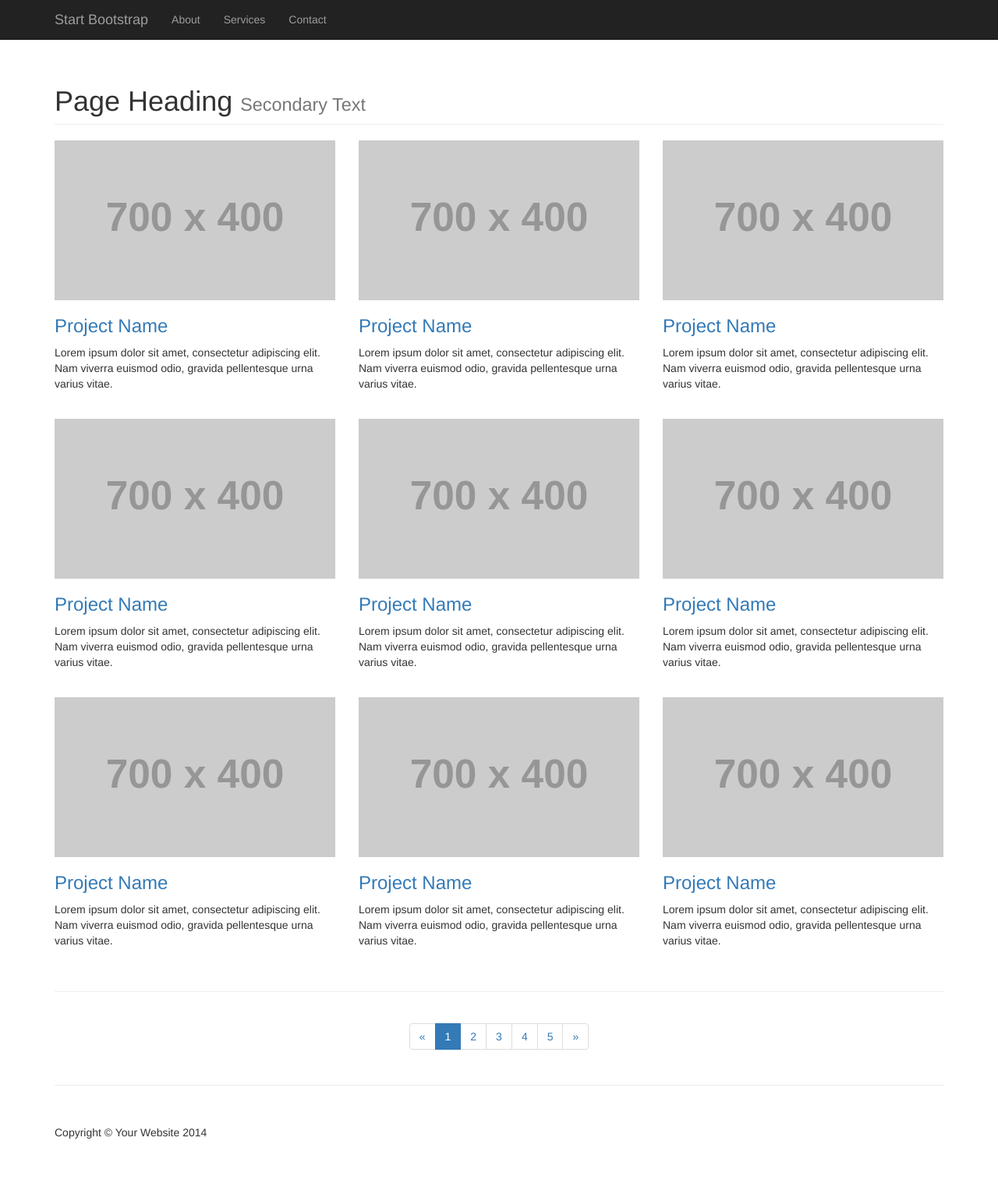
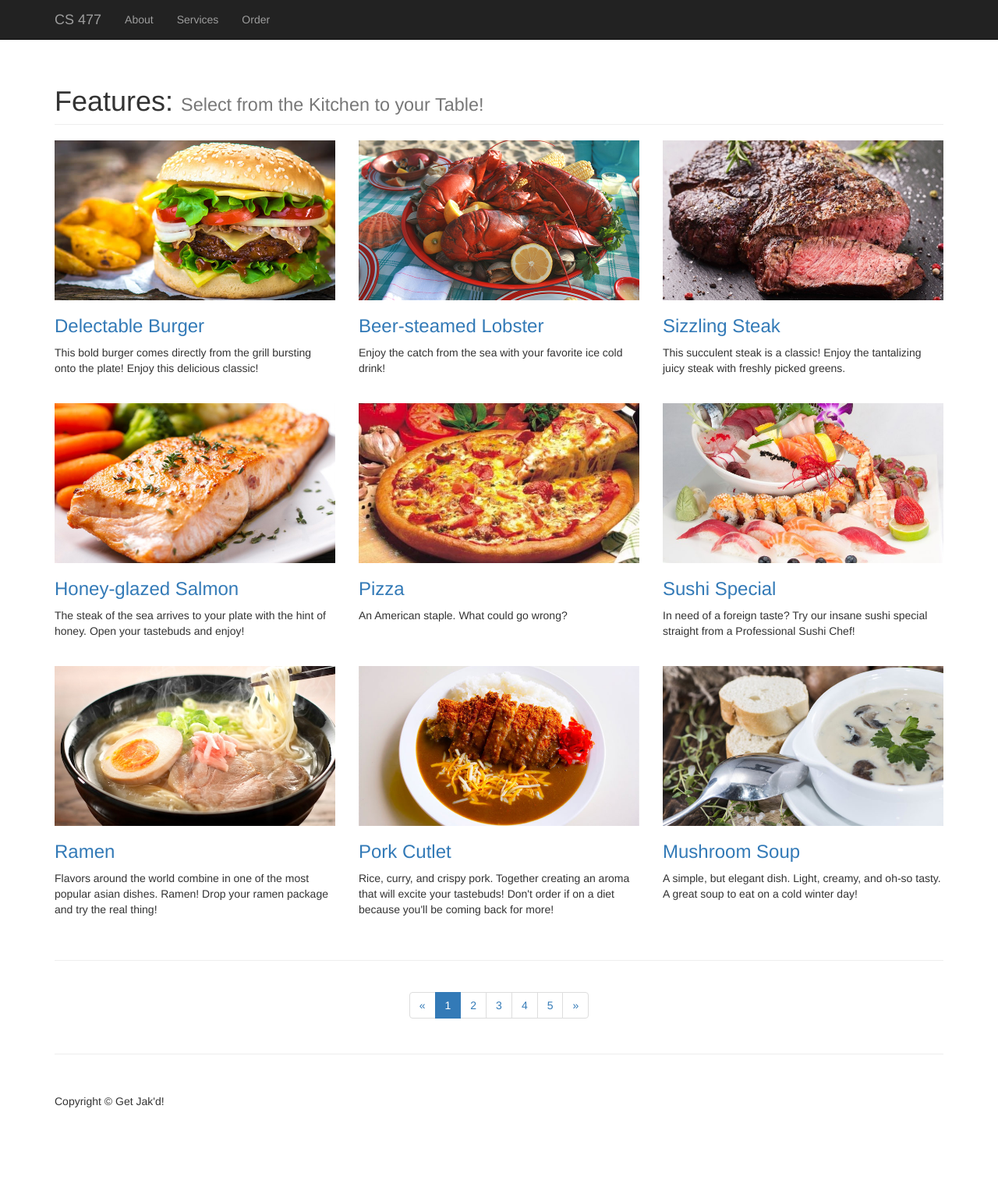
Before and after one commit to SuitPotato/CS477-UI-Prototype, a Django app: template CS477/MainPage/templates/MainPage/index.html in a window 1280 px wide. Shown: the whole page at 78% size. After the commit the page ends 1420 px from the top, so only its background shows below. Run offline with Django 3.2, Linux system fonts and the light colour scheme; the template is opened without the code that fills it, so the values that code supplies are empty; grey boxes labelled with a size stand in for pictures from a placeholder-image service; parts of the project's set-up code (start-up, migrations or seed data) failed here and were passed over; some libraries are stand-ins or nearby versions.

Commit message:
Working prototype

```diff
--- a/CS477/MainPage/templates/MainPage/index.html
+++ b/CS477/MainPage/templates/MainPage/index.html
@@ -9,13 +9,15 @@
     <meta name="description" content="">
     <meta name="author" content="">
 
-    <title>3 Col Portfolio - Start Bootstrap Template</title>
+    <title>CS 477 Prototype</title>
+
+	{% load staticfiles %}
 
     <!-- Bootstrap Core CSS -->
-    <link href="css/bootstrap.min.css" rel="stylesheet">
+    <link rel="stylesheet" href="{% static 'MainPage/css/bootstrap.min.css' %}" type = "text/css"/>
 
     <!-- Custom CSS -->
-    <link href="css/3-col-portfolio.css" rel="stylesheet">
+    <link href="{% static "mainpage/css/3-col-portfolio.css" %}" rel="stylesheet">
 
     <!-- HTML5 Shim and Respond.js IE8 support of HTML5 elements and media queries -->
     <!-- WARNING: Respond.js doesn't work if you view the page via file:// -->
@@ -39,7 +41,7 @@
                     <span class="icon-bar"></span>
                     <span class="icon-bar"></span>
                 </button>
-                <a class="navbar-brand" href="#">Start Bootstrap</a>
+                <a class="navbar-brand" href="#">CS 477</a>
             </div>
             <!-- Collect the nav links, forms, and other content for toggling -->
             <div class="collapse navbar-collapse" id="bs-example-navbar-collapse-1">
@@ -51,7 +53,7 @@
                         <a href="#">Services</a>
                     </li>
                     <li>
-                        <a href="#">Contact</a>
+                        <a href="#">Order</a>
                     </li>
                 </ul>
             </div>
@@ -66,8 +68,8 @@
         <!-- Page Header -->
         <div class="row">
             <div class="col-lg-12">
-                <h1 class="page-header">Page Heading
-                    <small>Secondary Text</small>
+                <h1 class="page-header">Features:
+                    <small>Select from the Kitchen to your Table!</small>
                 </h1>
             </div>
         </div>
@@ -77,30 +79,30 @@
         <div class="row">
             <div class="col-md-4 portfolio-item">
                 <a href="#">
-                    <img class="img-responsive" src="http://placehold.it/700x400" alt="">
+                    <img class="img-responsive" src="{% static 'MainPage/img/burger.jpg' %}" alt="">
                 </a>
                 <h3>
-                    <a href="#">Project Name</a>
+                    <a href="#">Delectable Burger</a>
                 </h3>
-                <p>Lorem ipsum dolor sit amet, consectetur adipiscing elit. Nam viverra euismod odio, gravida pellentesque urna varius vitae.</p>
+                <p>This bold burger comes directly from the grill bursting onto the plate! Enjoy this delicious classic!</p>
             </div>
             <div class="col-md-4 portfolio-item">
                 <a href="#">
-                    <img class="img-responsive" src="http://placehold.it/700x400" alt="">
+                    <img class="img-responsive" src="{% static 'MainPage/img/Lobster.jpg' %}" alt="">
                 </a>
                 <h3>
-                    <a href="#">Project Name</a>
+                    <a href="#">Beer-steamed Lobster</a>
                 </h3>
-                <p>Lorem ipsum dolor sit amet, consectetur adipiscing elit. Nam viverra euismod odio, gravida pellentesque urna varius vitae.</p>
+                <p>Enjoy the catch from the sea with your favorite ice cold drink!</p>
             </div>
             <div class="col-md-4 portfolio-item">
                 <a href="#">
-                    <img class="img-responsive" src="http://placehold.it/700x400" alt="">
+                    <img class="img-responsive" src="{% static 'MainPage/img/steak.jpg' %}" alt="">
                 </a>
                 <h3>
-                    <a href="#">Project Name</a>
+                    <a href="#">Sizzling Steak</a>
                 </h3>
-                <p>Lorem ipsum dolor sit amet, consectetur adipiscing elit. Nam viverra euismod odio, gravida pellentesque urna varius vitae.</p>
+                <p>This succulent steak is a classic! Enjoy the tantalizing juicy steak with freshly picked greens.</p>
             </div>
         </div>
         <!-- /.row -->
@@ -109,30 +111,30 @@
         <div class="row">
             <div class="col-md-4 portfolio-item">
                 <a href="#">
-                    <img class="img-responsive" src="http://placehold.it/700x400" alt="">
+                    <img class="img-responsive" src="{% static 'MainPage/img/Salmon.jpg' %}" alt="">
                 </a>
                 <h3>
-                    <a href="#">Project Name</a>
+                    <a href="#">Honey-glazed Salmon</a>
                 </h3>
-                <p>Lorem ipsum dolor sit amet, consectetur adipiscing elit. Nam viverra euismod odio, gravida pellentesque urna varius vitae.</p>
+                <p>The steak of the sea arrives to your plate with the hint of honey. Open your tastebuds and enjoy!</p>
             </div>
             <div class="col-md-4 portfolio-item">
                 <a href="#">
-                    <img class="img-responsive" src="http://placehold.it/700x400" alt="">
+                    <img class="img-responsive" src="{% static 'MainPage/img/Pizza.jpg' %}" alt="">
                 </a>
                 <h3>
-                    <a href="#">Project Name</a>
+                    <a href="#">Pizza</a>
                 </h3>
-                <p>Lorem ipsum dolor sit amet, consectetur adipiscing elit. Nam viverra euismod odio, gravida pellentesque urna varius vitae.</p>
+                <p>An American staple. What could go wrong?</p>
             </div>
             <div class="col-md-4 portfolio-item">
                 <a href="#">
-                    <img class="img-responsive" src="http://placehold.it/700x400" alt="">
+                    <img class="img-responsive" src="{% static 'MainPage/img/Sushi Special.jpg' %}" alt="">
                 </a>
                 <h3>
-                    <a href="#">Project Name</a>
+                    <a href="#">Sushi Special</a>
                 </h3>
-                <p>Lorem ipsum dolor sit amet, consectetur adipiscing elit. Nam viverra euismod odio, gravida pellentesque urna varius vitae.</p>
+                <p>In need of a foreign taste? Try our insane sushi special straight from a Professional Sushi Chef!</p>
             </div>
         </div>
 
@@ -140,30 +142,30 @@
         <div class="row">
             <div class="col-md-4 portfolio-item">
                 <a href="#">
-                    <img class="img-responsive" src="http://placehold.it/700x400" alt="">
+                    <img class="img-responsive" src="{% static 'MainPage/img/Ramen.jpg' %}" alt="">
                 </a>
                 <h3>
-                    <a href="#">Project Name</a>
+                    <a href="#">Ramen</a>
                 </h3>
-                <p>Lorem ipsum dolor sit amet, consectetur adipiscing elit. Nam viverra euismod odio, gravida pellentesque urna varius vitae.</p>
+                <p>Flavors around the world combine in one of the most popular asian dishes. Ramen! Drop your ramen package and try the real thing!</p>
             </div>
             <div class="col-md-4 portfolio-item">
                 <a href="#">
-                    <img class="img-responsive" src="http://placehold.it/700x400" alt="">
+                    <img class="img-responsive" src="{% static 'MainPage/img/Curry.jpg' %}" alt="">
                 </a>
                 <h3>
-                    <a href="#">Project Name</a>
+                    <a href="#">Pork Cutlet</a>
                 </h3>
-                <p>Lorem ipsum dolor sit amet, consectetur adipiscing elit. Nam viverra euismod odio, gravida pellentesque urna varius vitae.</p>
+                <p>Rice, curry, and crispy pork. Together creating an aroma that will excite your tastebuds! Don't order if on a diet because you'll be coming back for more!</p>
             </div>
             <div class="col-md-4 portfolio-item">
                 <a href="#">
-                    <img class="img-responsive" src="http://placehold.it/700x400" alt="">
+                    <img class="img-responsive" src="{% static 'MainPage/img/Mushroom Soup.jpg' %}" alt="">
                 </a>
                 <h3>
-                    <a href="#">Project Name</a>
+                    <a href="#">Mushroom Soup</a>
                 </h3>
-                <p>Lorem ipsum dolor sit amet, consectetur adipiscing elit. Nam viverra euismod odio, gravida pellentesque urna varius vitae.</p>
+                <p>A simple, but elegant dish. Light, creamy, and oh-so tasty. A great soup to eat on a cold winter day!</p>
             </div>
         </div>
         <!-- /.row -->
@@ -206,7 +208,7 @@
         <footer>
             <div class="row">
                 <div class="col-lg-12">
-                    <p>Copyright &copy; Your Website 2014</p>
+                    <p>Copyright &copy; Get Jak'd!</p>
                 </div>
             </div>
             <!-- /.row -->
--- /dev/null
+++ b/CS477/MainPage/urls.py
@@ -0,0 +1,23 @@
+"""CS477 URL Configuration
+The `urlpatterns` list routes URLs to views. For more information please see:
+    https://docs.djangoproject.com/en/1.9/topics/http/urls/
+Examples:
+Function views
+    1. Add an import:  from my_app import views
+    2. Add a URL to urlpatterns:  url(r'^$', views.home, name='home')
+Class-based views
+    1. Add an import:  from other_app.views import Home
+    2. Add a URL to urlpatterns:  url(r'^$', Home.as_view(), name='home')
+Including another URLconf
+    1. Import the include() function: from django.conf.urls import url, include
+    2. Add a URL to urlpatterns:  url(r'^blog/', include('blog.urls'))
+"""
+
+from django.conf.urls import url, include
+from django.contrib import admin
+
+from . import views
+
+urlpatterns = [
+	url(r'$', views.index),
+]
--- a/CS477/MainPage/views.py
+++ b/CS477/MainPage/views.py
@@ -1,3 +1,8 @@
 from django.shortcuts import render
 
 # Create your views here.
+from django.http import HttpResponse, HttpResponseRedirect
+
+
+def index(request):
+	return render(request, 'MainPage/index.html')
```
Also changed, not shown: CS477/MainPage/static/MainPage/img/Curry.jpg (added), CS477/MainPage/static/MainPage/img/Lobster.jpg (added), CS477/MainPage/static/MainPage/img/Mushroom Soup.jpg (added), CS477/MainPage/static/MainPage/img/Pizza.jpg (added), CS477/MainPage/static/MainPage/img/Ramen.jpg (added), CS477/MainPage/static/MainPage/img/Salmon.jpg (added), CS477/MainPage/static/MainPage/img/Sushi Special.jpg (added), CS477/MainPage/static/MainPage/img/burger.jpg (added), CS477/MainPage/static/MainPage/img/steak.jpg (added), CS477/db.sqlite3 (added), 2 other files.
